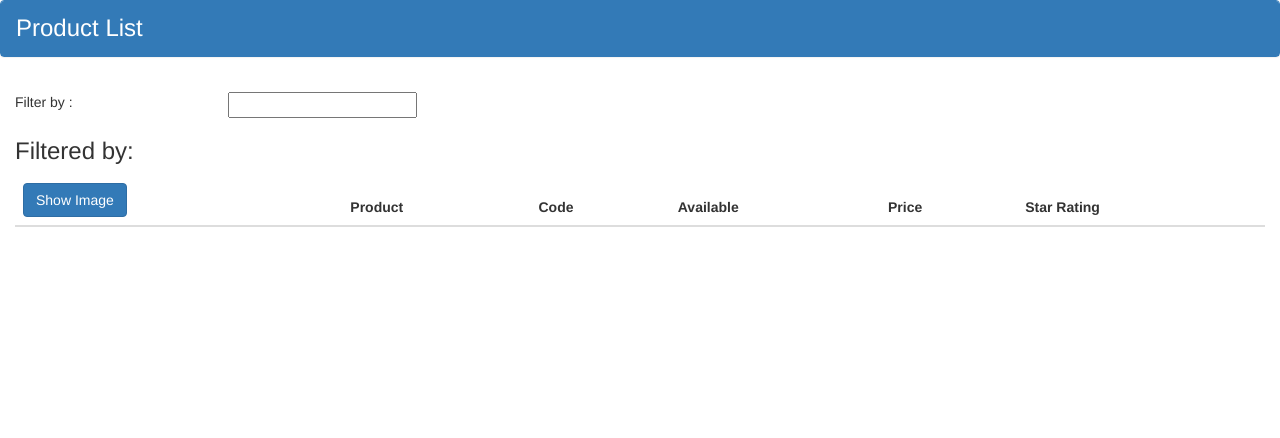
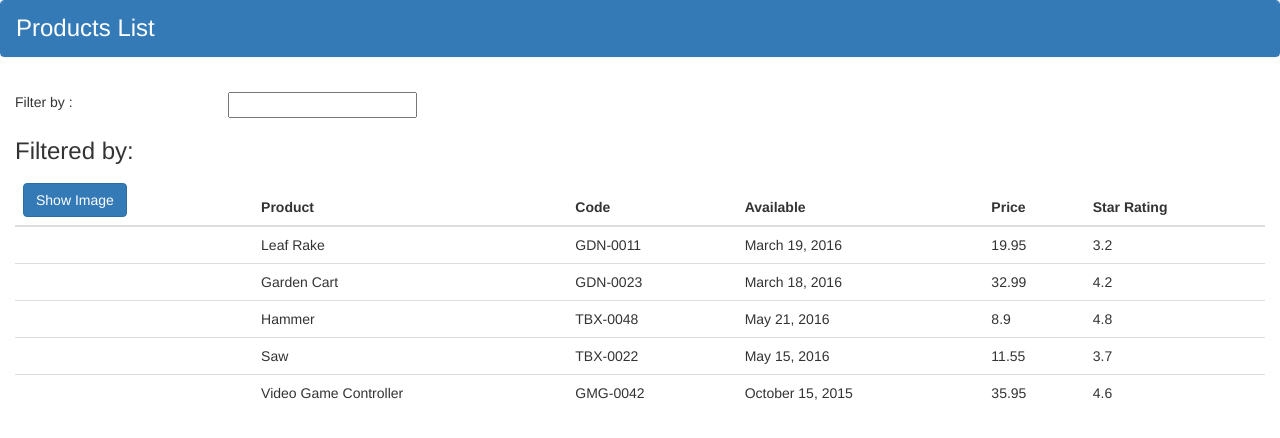
Before and after one commit to tahanyFawzy1994/Angular-Product-tutorial-Code, an Angular app in the folder APM-Start/: page / in a window 1280 px wide. Shown: the top 438 px of the page. Built offline with nearby package versions, Linux system fonts and the light colour scheme.

Commit message:
add array of products and view it using ngIf and ngFor

```diff
--- a/APM-Start/src/app/products/product-list.component.html
+++ b/APM-Start/src/app/products/product-list.component.html
@@ -1,7 +1,6 @@
-<!--The header -->
 <div class="panel panel-primary">
     <div class="panel-heading">
-        Product List
+        {{pageTitle}}
     </div>
 </div>
 <div class="panel-body">
@@ -17,7 +16,7 @@
         </div>
     </div>
     <div class="table-responsive">
-        <table class="table">
+        <table class="table" *ngIf='products && products.length'>
             <thead>
                 <tr>
                     <th><button class="btn btn-primary">Show Image</button></th>
@@ -29,7 +28,14 @@
                 </tr>
             </thead>
             <tbody>
-
+                <tr *ngFor = 'let product of products'>
+                    <td></td>
+                    <td>{{product.productName}}</td>
+                    <td>{{product.productCode}}</td>
+                    <td>{{product.releaseDate}}</td>
+                    <td>{{product.price}}</td>
+                    <td>{{product.starRating}}</td>
+                </tr>
             </tbody>
         </table>
     </div>
--- a/APM-Start/src/app/products/product-list.component.ts
+++ b/APM-Start/src/app/products/product-list.component.ts
@@ -5,5 +5,57 @@
     templateUrl : 'product-list.component.html'
 })
 export class ProductListComponent{
-    pageTitle : string = "Product List";
+    pageTitle : string = "Products List";
+    products : any[] = [
+        {
+            "productId": 1,
+            "productName": "Leaf Rake",
+            "productCode": "GDN-0011",
+            "releaseDate": "March 19, 2016",
+            "description": "Leaf rake with 48-inch wooden handle.",
+            "price": 19.95,
+            "starRating": 3.2,
+            "imageUrl": "http://openclipart.org/image/300px/svg_to_png/26215/Anonymous_Leaf_Rake.png"
+        },
+        {
+            "productId": 2,
+            "productName": "Garden Cart",
+            "productCode": "GDN-0023",
+            "releaseDate": "March 18, 2016",
+            "description": "15 gallon capacity rolling garden cart",
+            "price": 32.99,
+            "starRating": 4.2,
+            "imageUrl": "http://openclipart.org/image/300px/svg_to_png/58471/garden_cart.png"
+        },
+        {
+            "productId": 5,
+            "productName": "Hammer",
+            "productCode": "TBX-0048",
+            "releaseDate": "May 21, 2016",
+            "description": "Curved claw steel hammer",
+            "price": 8.9,
+            "starRating": 4.8,
+            "imageUrl": "http://openclipart.org/image/300px/svg_to_png/73/rejon_Hammer.png"
+        },
+        {
+            "productId": 8,
+            "productName": "Saw",
+            "productCode": "TBX-0022",
+            "releaseDate": "May 15, 2016",
+            "description": "15-inch steel blade hand saw",
+            "price": 11.55,
+            "starRating": 3.7,
+            "imageUrl": "http://openclipart.org/image/300px/svg_to_png/27070/egore911_saw.png"
+        },
+        {
+            "productId": 10,
+            "productName": "Video Game Controller",
+            "productCode": "GMG-0042",
+            "releaseDate": "October 15, 2015",
+            "description": "Standard two-button video game controller",
+            "price": 35.95,
+            "starRating": 4.6,
+            "imageUrl": "http://openclipart.org/image/300px/svg_to_png/120337/xbox-controller_01.png"
+        }
+    ];
 }
```
